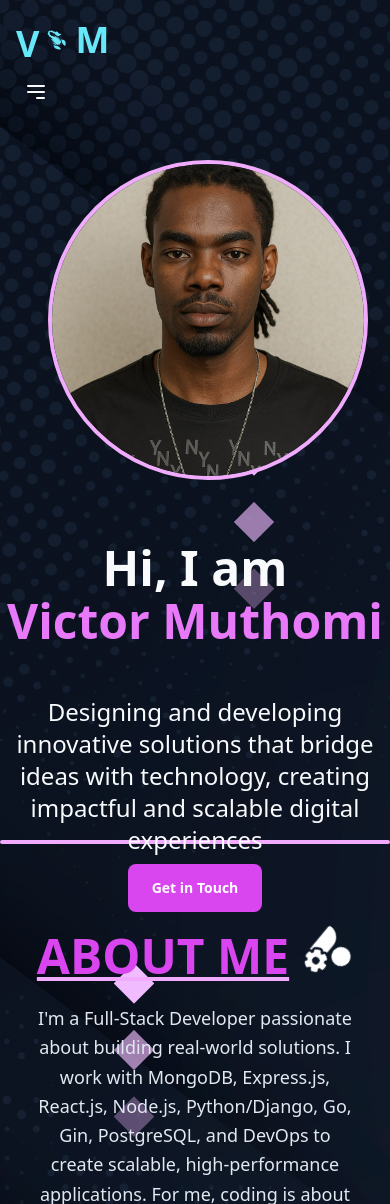
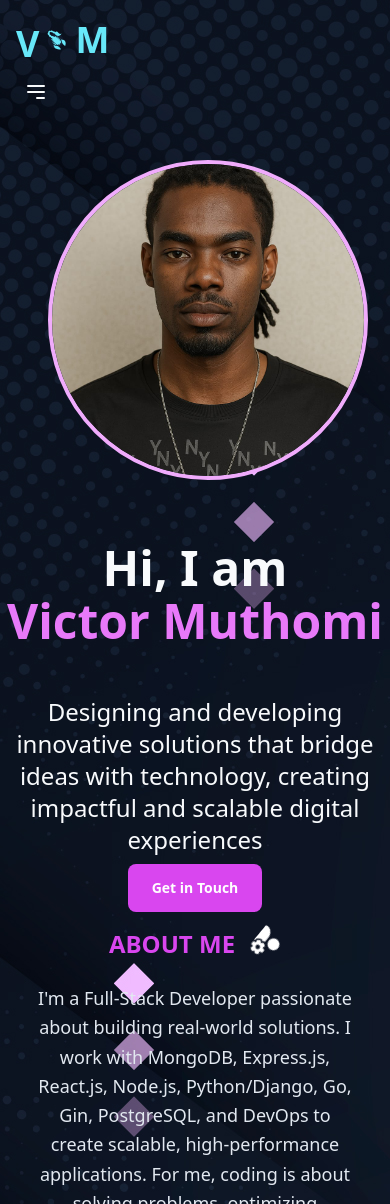
Before and after one commit to Victormuthomi/my-portfolio, a React (Vite) app: page / in a window 390 px wide. Shown: the top 1204 px of the page. Built offline with nearby package versions, Linux system fonts and the light colour scheme.

Commit message:
Modify about line to be only visible on md screen and above.

```diff
--- a/src/components/About.jsx
+++ b/src/components/About.jsx
@@ -3,19 +3,22 @@ import { FaUserGear } from "react-icons/fa6";
 const About = () => {
   return (
     <>
-      <div className="rounded-full border-2 border-fuchsia-300"></div>
+      {/* Full-width line, only visible on md and above */}
+      <div className="hidden md:block w-full border-t-4 border-fuchsia-300"></div>
+
       <div className="flex justify-center items-center">
         <section
           className="max-w-7xl md:py-6 py-10 h-auto mt-12 mb-0 w-full px-4 md:w-[950px] max-w-[90%]"
           id="about"
         >
-          <div className="flex justify-center items-center underline decoration-fuchsia-300 hover:decoration-fuchsia-500 hover:animate-pulse">
-            <h2 className="text-5xl font-bold text-center text-fuchsia-500 mb-6">
+          <div className="flex justify-center items-center">
+            <h2 className="text-2xl sm:text-3xl md:text-5xl font-bold text-center text-fuchsia-500 mb-6 whitespace-nowrap">
               ABOUT ME
             </h2>
-            <FaUserGear className="text-5xl ml-4 mb-6 text-white animate-spin slow-spin " />
+            <FaUserGear className="text-3xl sm:text-4xl md:text-5xl ml-4 mb-6 text-white animate-spin slow-spin" />
           </div>
-          <p className="md:text-2xl text-lg text-center md:text-justify text-slate-200 leading-relaxed">
+
+          <p className="text-lg sm:text-xl md:text-2xl text-center md:text-justify text-slate-200 leading-relaxed">
             I'm a Full-Stack Developer passionate about building real-world
             solutions. I work with MongoDB, Express.js, React.js, Node.js,
             Python/Django, Go, Gin, PostgreSQL, and DevOps to create scalable,
```
